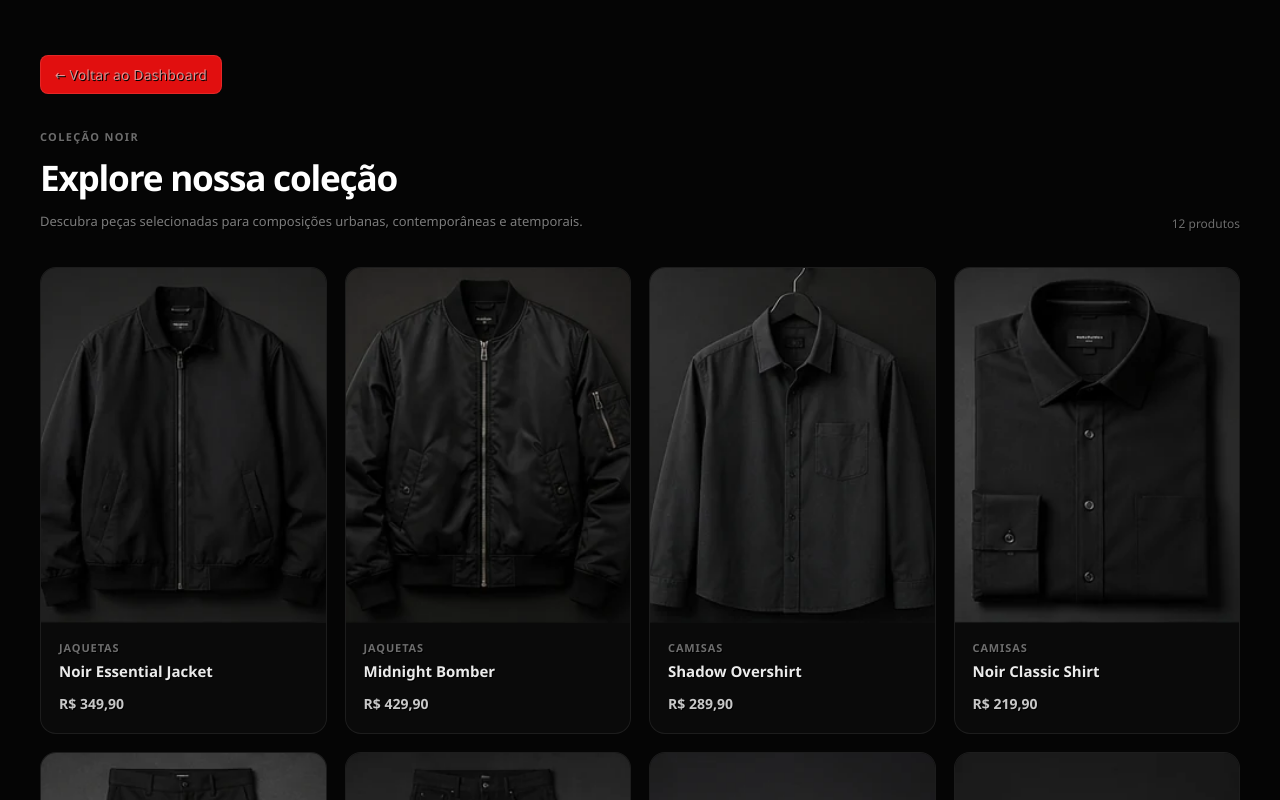
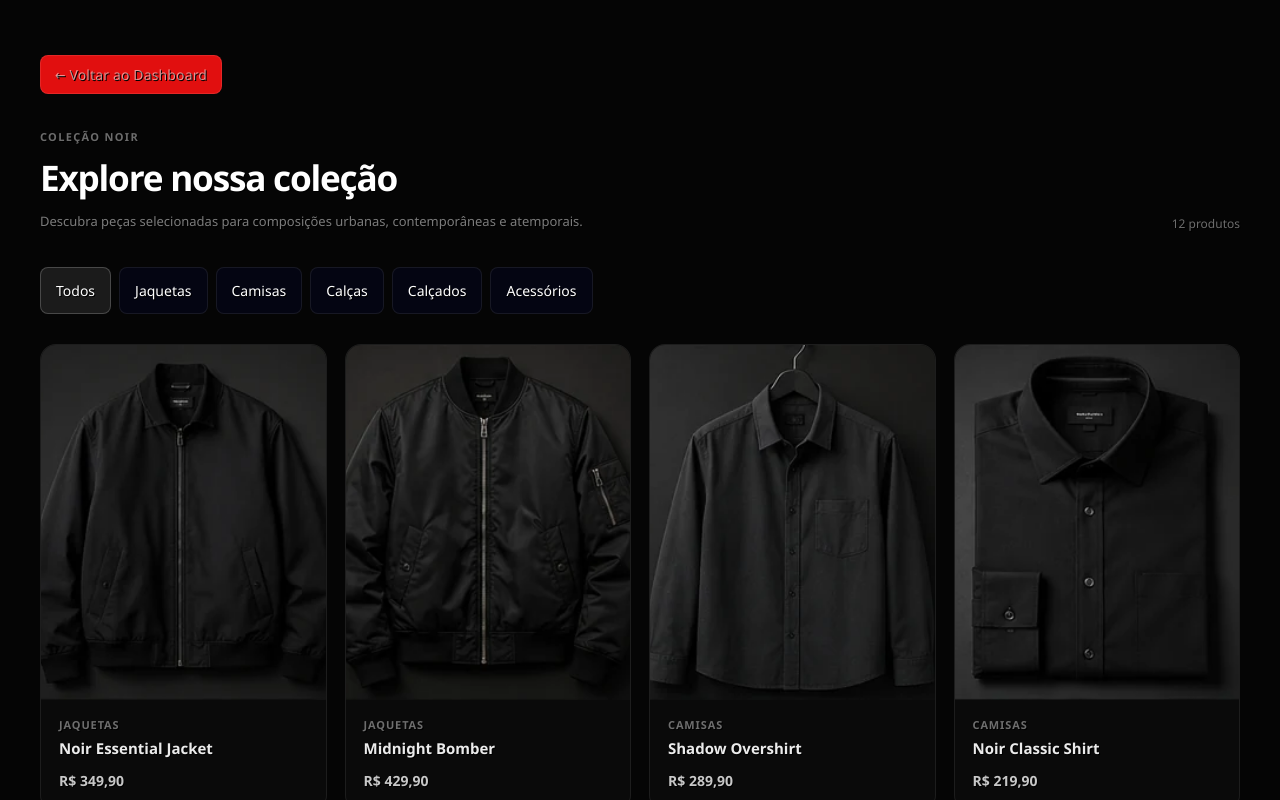
Before and after one commit to Luizfelipeosz/Noir-Avenue, a React (Vite) app: page /dashboard/catalogo in a window 1280 px wide. Shown: the top 800 px of the page. Built offline with nearby package versions, Linux system fonts and the light colour scheme; sample sign-in values are in the browser's storage.

Commit message:
refactor: reestrutura catálogo para melhorar experiência de navegação

```diff
--- a/src/components/Catalogo/Catalogo.css
+++ b/src/components/Catalogo/Catalogo.css
@@ -92,6 +92,60 @@
   line-height: 1.6;
 }
 
+.catalogo-categories {
+  display: flex;
+  align-items: center;
+  gap: 8px;
+
+  margin-bottom: 30px;
+
+  overflow-x: auto;
+
+  scrollbar-width: none;
+}
+
+.catalogo-categories::-webkit-scrollbar {
+  display: none;
+}
+
+.catalogo-category {
+  flex-shrink: 0;
+
+  padding: 13px 15px;
+
+  border: 1px solid rgba(255, 255, 255, 0.08);
+  border-radius: 8px;
+
+  background: rgba(5, 6, 29, 0.582);
+
+  color: rgb(255, 255, 255);
+
+  font-family: inherit;
+  font-size: 14px;
+  font-weight: 500;
+
+  cursor: pointer;
+
+  transition:
+    background 0.2s ease,
+    border-color 0.2s ease,
+    color 0.2s ease;
+}
+
+.catalogo-category:hover {
+  border-color: rgba(255, 255, 255, 0.15);
+
+  color: rgba(255, 255, 255, 0.8);
+}
+
+.catalogo-category.active {
+  border-color: rgba(255, 255, 255, 0.2);
+
+  background: rgba(255, 255, 255, 0.09);
+
+  color: #fff;
+}
+
 .catalogo-count {
   flex-shrink: 0;
 
--- a/src/components/Catalogo/Catalogo.jsx
+++ b/src/components/Catalogo/Catalogo.jsx
@@ -1,12 +1,24 @@
+import { useState } from "react";
 import { useNavigate } from "react-router-dom";
 
 import { products } from "../../data/products";
+import { categories } from "../../data/categories";
+
 import ProductCard from "./ProductCard";
 
 import "./Catalogo.css";
 
 function Catalogo() {
   const navigate = useNavigate();
+
+  const [selectedCategory, setSelectedCategory] = useState("Todos");
+
+  const filteredProducts =
+    selectedCategory === "Todos"
+      ? products
+      : products.filter(
+          (product) => product.category === selectedCategory
+        );
 
   return (
     <section className="catalogo">
@@ -32,12 +44,40 @@ function Catalogo() {
         </div>
 
         <span className="catalogo-count">
-          {products.length} produtos
+          {filteredProducts.length}{" "}
+          {filteredProducts.length === 1 ? "produto" : "produtos"}
         </span>
       </div>
 
+      <div className="catalogo-categories">
+        <button
+          className={
+            selectedCategory === "Todos"
+              ? "catalogo-category active"
+              : "catalogo-category"
+          }
+          onClick={() => setSelectedCategory("Todos")}
+        >
+          Todos
+        </button>
+
+        {categories.map((category) => (
+          <button
+            key={category}
+            className={
+              selectedCategory === category
+                ? "catalogo-category active"
+                : "catalogo-category"
+            }
+            onClick={() => setSelectedCategory(category)}
+          >
+            {category}
+          </button>
+        ))}
+      </div>
+
       <div className="catalogo-grid">
-        {products.map((product) => (
+        {filteredProducts.map((product) => (
           <ProductCard
             key={product.id}
             product={product}
--- a/src/components/Dashboard/Dashboard.css
+++ b/src/components/Dashboard/Dashboard.css
@@ -927,6 +927,7 @@ body {
     font-size: .7rem;
 }
 
+
 /* ==========================
    PROFILE PROGRESS
 ========================== */
```
